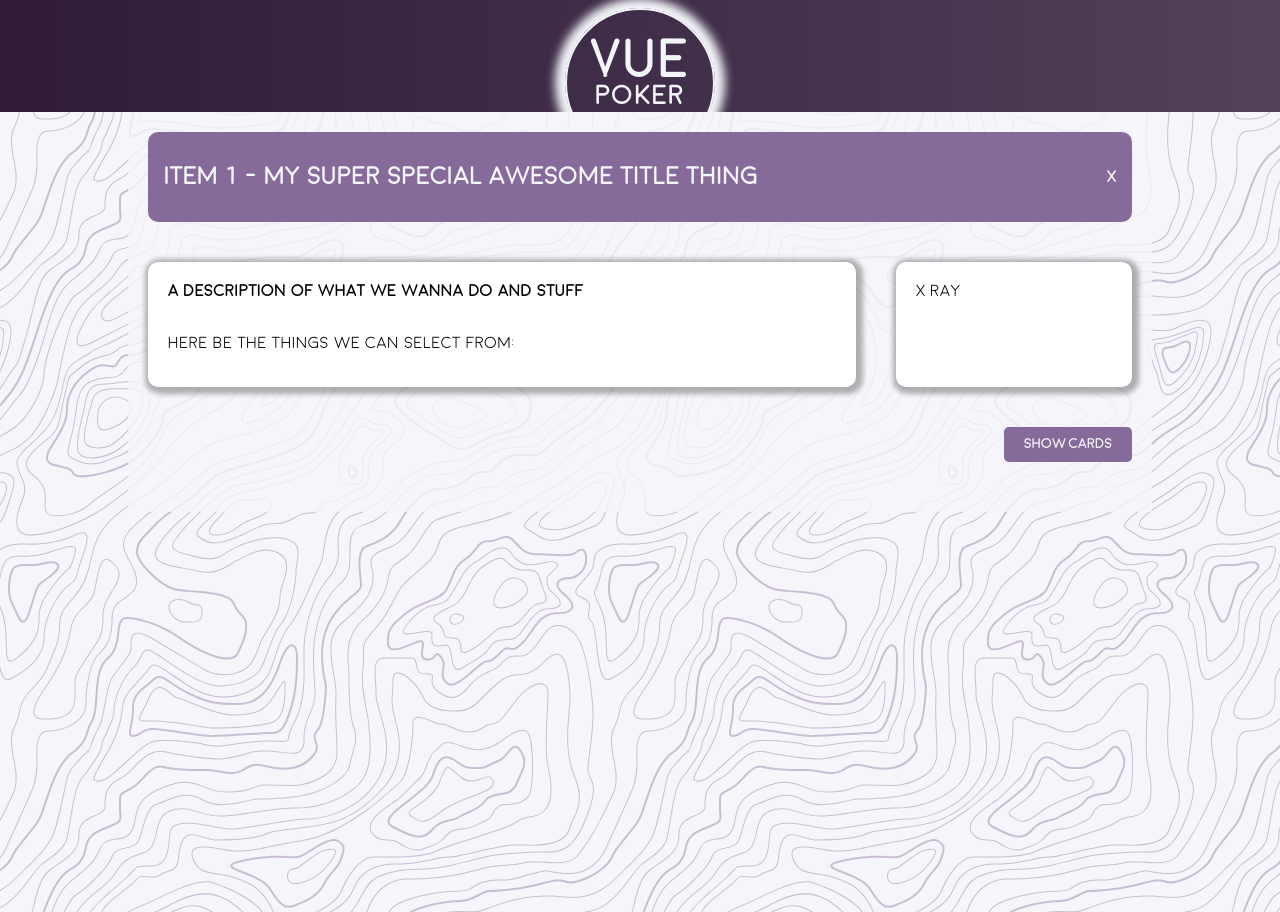
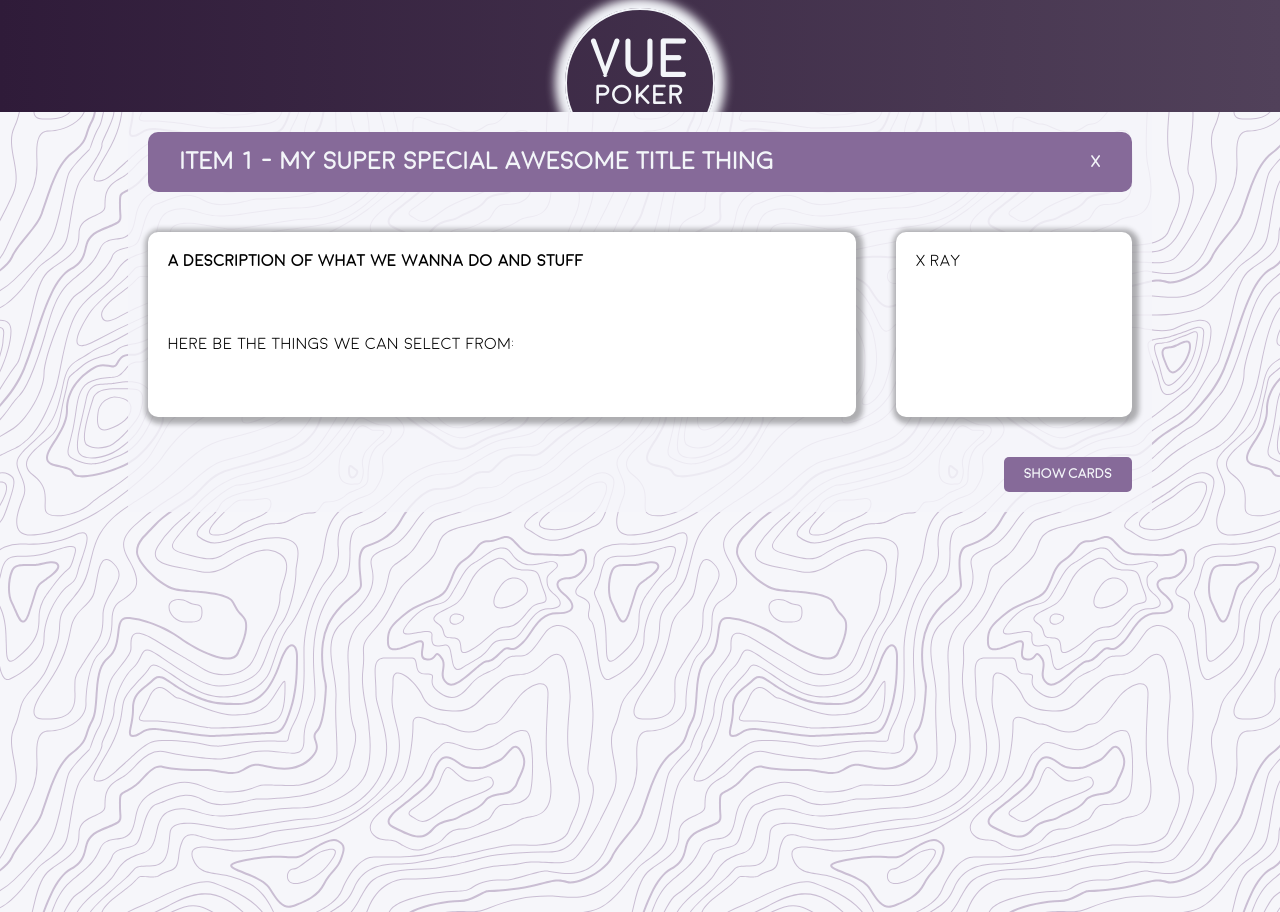
Before and after one commit to raymoo42/vuepoker, a Nuxt app: page / in a window 1280 px wide. Built offline with nearby package versions, Linux system fonts and the light colour scheme.

Commit message:
More changes

```diff
--- a/components/AppActiveItem.vue
+++ b/components/AppActiveItem.vue
@@ -46,6 +46,7 @@ export default {
   display: grid;
 
   grid-template-columns: 3fr 1fr;
+  grid-template-rows: minmax(2rem, auto) 1fr minmax(2rem, auto);
 
   grid-gap: 40px;
 }
@@ -53,11 +54,12 @@ export default {
 .heading {
   grid-column-start: span 2;
   display: flex;
+  flex-grow: 1;
   justify-content: space-between;
   align-items: center;
 
   background: #866a99;
-  padding: 1rem;
+  padding: 1rem 2rem;
   border-radius: 10px 10px;
 
   color: #f3f5f9;
@@ -72,9 +74,9 @@ export default {
 }
 
 .content {
-    display: grid;
+  display: grid;
 
-    gap: 20px;
+  gap: 20px;
 }
 
 .users {
```
